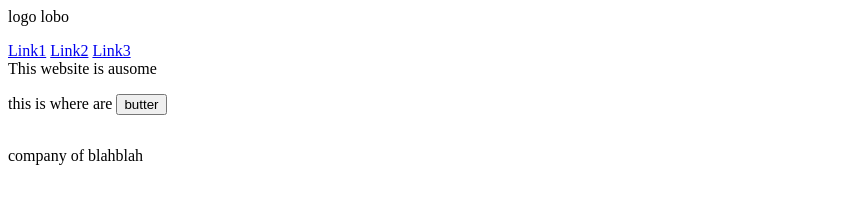
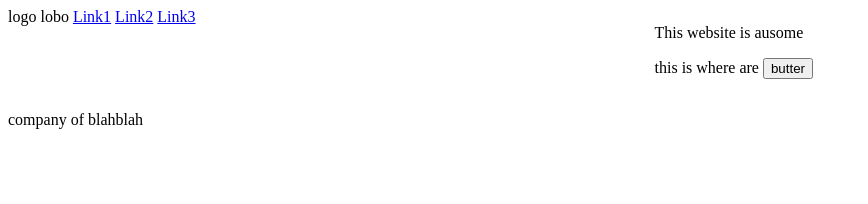
Before and after one commit to SwiftScriptr/Welcome, a plain HTML site: page index.html in a window 1280 px wide. Shown: the whole page, without its empty margins (0-868 px from the left). Drawn offline with Linux system fonts and the light colour scheme.

Commit message:
bare-bones of positioning with css classes

```diff
--- a/index.html
+++ b/index.html
@@ -14,13 +14,15 @@
     <div class="hero">
 
       <div class="header">
-    <p>logo lobo</p>
+          logo lobo
         <a href="#">Link1</a>
         <a href="#">Link2</a>
       <a href="#">Link3</a>
       </div>
       <div>
-      This website is ausome
+        <p>
+          This website is ausome
+        </p>
     <p>
       this is where are
       <button type="button">butter</button>
--- a/style.css
+++ b/style.css
@@ -1,24 +1,24 @@
 .main{
-
-
-
+  display:flex;
+  flex-direction: column;
+  justify-content: space-between;
 
 }
 
 
 .hero{
-
-
+  display: flex;
+  flex:1 1 0;
+  justify-content: space-between;
 }
 
 
 .header{
-
-
-
+  display: inline-flex:
 }
 
 
 .footer{
+  display: inline-flex;
 
 }
```
